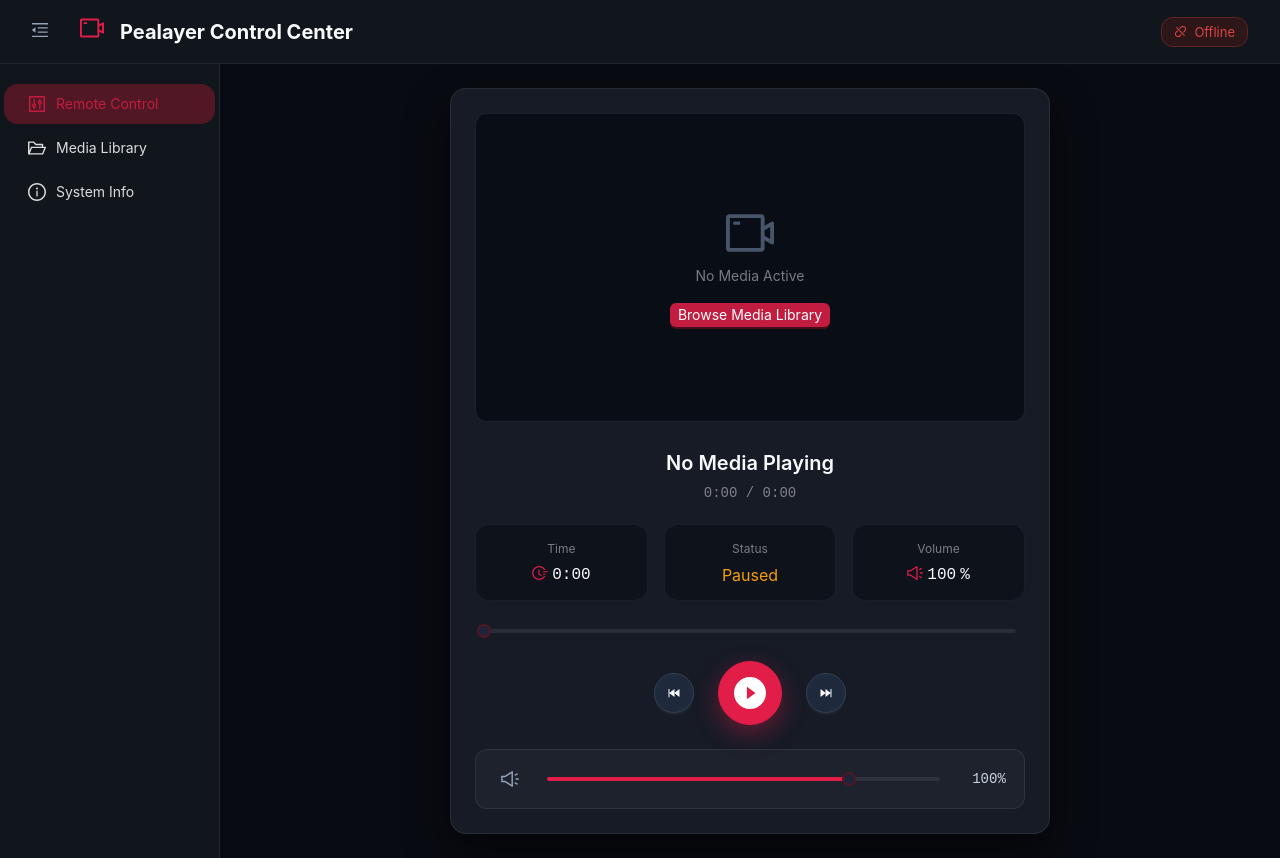
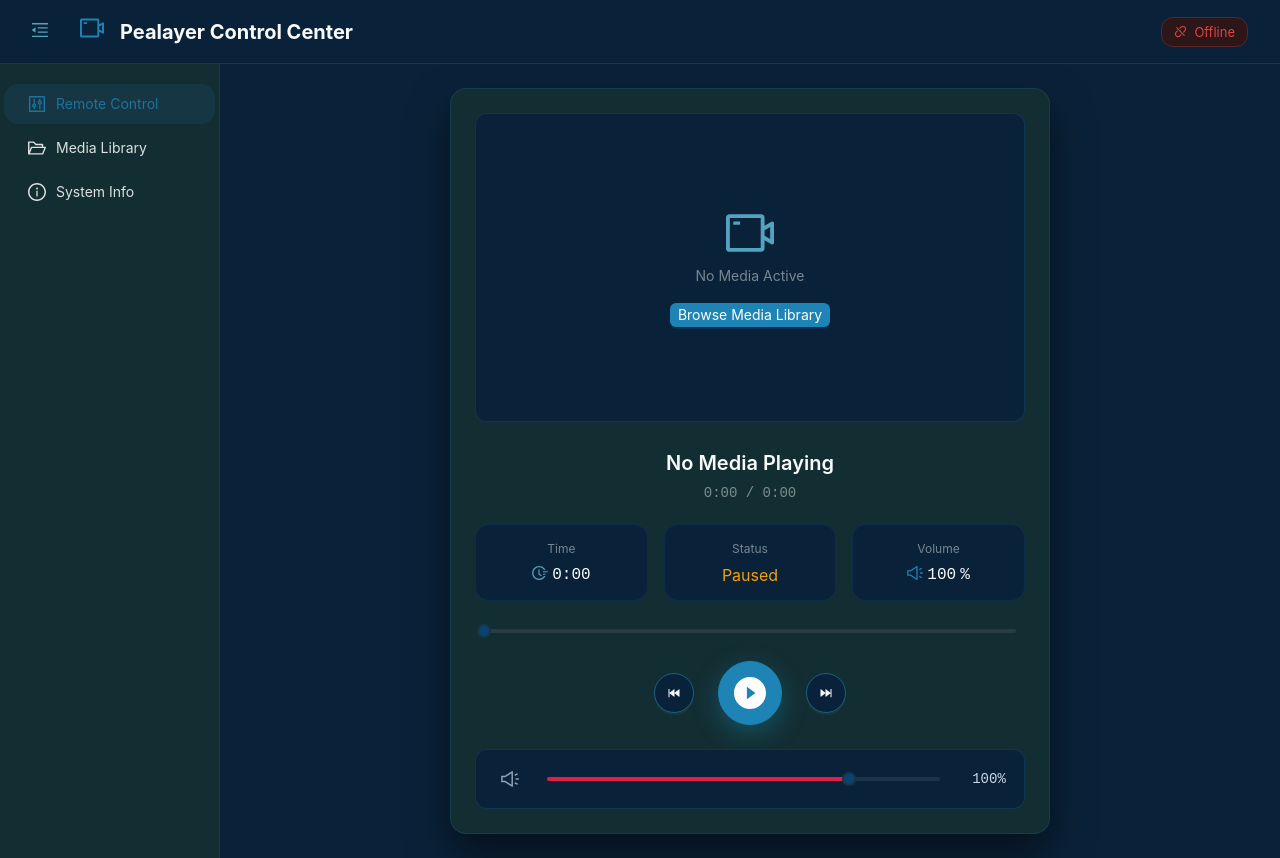
Before and after one commit to ToghrolTP/pealayer, a React (Vite) app in the folder web_ui/: page / in a window 1280 px wide. Built offline with nearby package versions, Linux system fonts and the light colour scheme; no server answers.

Commit message:
style(web_ui): update theme to Oceanic Prussian Blue palette

```diff
--- a/web_ui/index.html
+++ b/web_ui/index.html
@@ -8,7 +8,7 @@
       body {
         margin: 0;
         padding: 0;
-        background-color: #000000;
+        background-color: #0a2239;
         color: #f8fafc;
         font-family: -apple-system, BlinkMacSystemFont, 'Segoe UI', Roboto, 'Helvetica Neue', Arial, sans-serif;
       }
--- a/web_ui/src/App.tsx
+++ b/web_ui/src/App.tsx
@@ -118,15 +118,16 @@
       theme={{
         algorithm: theme.darkAlgorithm,
         token: {
-          colorPrimary: '#e11d48',
-          colorBgContainer: '#161b26',
-          colorBgBase: '#0b0c10',
+          colorPrimary: '#1d84b5',
+          colorBgContainer: '#132e32',
+          colorBgBase: '#0a2239',
+          colorBorder: 'rgba(23, 96, 135, 0.3)',
           borderRadius: 12,
           fontFamily: `-apple-system, BlinkMacSystemFont, 'Segoe UI', Roboto, 'Helvetica Neue', Arial, sans-serif`,
         },
       }}
     >
-      <Layout style={{ minHeight: '100vh', background: '#0b0c10' }}>
+      <Layout style={{ minHeight: '100vh', background: '#0a2239' }}>
         <HeaderBar
           collapsed={collapsed}
           onToggleCollapse={() => setCollapsed(!collapsed)}
@@ -134,7 +135,7 @@
           connectionMode={connectionMode}
         />
 
-        <Layout>
+        <Layout style={{ background: '#0a2239' }}>
           <Sider
             trigger={null}
             collapsible
@@ -142,8 +143,8 @@
             breakpoint="lg"
             onBreakpoint={(broken) => setCollapsed(broken)}
             style={{
-              background: '#11151c',
-              borderRight: '1px solid rgba(255, 255, 255, 0.08)',
+              background: '#132e32',
+              borderRight: '1px solid rgba(23, 96, 135, 0.3)',
             }}
             width={220}
           >
--- a/web_ui/src/components/HeaderBar.tsx
+++ b/web_ui/src/components/HeaderBar.tsx
@@ -29,8 +29,8 @@
     <Header
       style={{
         padding: '0 24px',
-        background: '#11151c',
-        borderBottom: '1px solid rgba(255, 255, 255, 0.08)',
+        background: '#0a2239',
+        borderBottom: '1px solid rgba(23, 96, 135, 0.4)',
         display: 'flex',
         alignItems: 'center',
         justifyContent: 'space-between',
@@ -45,10 +45,10 @@
           type="text"
           icon={collapsed ? <MenuUnfoldOutlined /> : <MenuFoldOutlined />}
           onClick={onToggleCollapse}
-          style={{ fontSize: 18, color: '#94a3b8' }}
+          style={{ fontSize: 18, color: '#53a2be' }}
         />
         <Space size="middle">
-          <VideoCameraOutlined style={{ fontSize: 24, color: '#e11d48' }} />
+          <VideoCameraOutlined style={{ fontSize: 24, color: '#1d84b5' }} />
           <Title level={4} style={{ margin: 0, color: '#f8fafc', fontWeight: 700 }}>
             Pealayer Control Center
           </Title>
--- a/web_ui/src/components/MediaLibraryTab.tsx
+++ b/web_ui/src/components/MediaLibraryTab.tsx
@@ -107,16 +107,16 @@
       render: (_: any, record: FileEntry) => (
         <Space size="middle">
           {record.is_dir ? (
-            <Avatar shape="square" icon={<FolderOutlined />} style={{ backgroundColor: '#1e293b', color: '#f59e0b' }} />
+            <Avatar shape="square" icon={<FolderOutlined />} style={{ backgroundColor: '#0a2239', color: '#53a2be' }} />
           ) : record.has_thumbnail ? (
             <Avatar
               shape="square"
               src={`/api/fs/thumbnail?path=${encodeURIComponent(record.path)}`}
               icon={<VideoCameraOutlined />}
-              style={{ backgroundColor: '#0f172a' }}
+              style={{ backgroundColor: '#0a2239' }}
             />
           ) : (
-            <Avatar shape="square" icon={<VideoCameraOutlined />} style={{ backgroundColor: '#1e293b', color: '#e11d48' }} />
+            <Avatar shape="square" icon={<VideoCameraOutlined />} style={{ backgroundColor: '#0a2239', color: '#1d84b5' }} />
           )}
 
           {record.is_dir ? (
@@ -143,7 +143,7 @@
         record.is_dir ? (
           <Tag color="warning">Folder</Tag>
         ) : record.is_media ? (
-          <Tag color="volcano">Media Video</Tag>
+          <Tag color="processing">Media Video</Tag>
         ) : (
           <Tag color="default">File</Tag>
         ),
@@ -168,7 +168,7 @@
               size="small"
               icon={<PlayCircleOutlined />}
               onClick={() => handlePlayMedia(record.path, record.name)}
-              style={{ borderRadius: 6, backgroundColor: '#e11d48' }}
+              style={{ borderRadius: 6, backgroundColor: '#1d84b5' }}
             >
               Play
             </Button>
@@ -216,9 +216,9 @@
     <Card
       bordered={false}
       style={{
-        background: '#161b26',
+        background: '#132e32',
         borderRadius: 16,
-        border: '1px solid rgba(255, 255, 255, 0.08)',
+        border: '1px solid rgba(23, 96, 135, 0.3)',
         boxShadow: '0 20px 40px rgba(0, 0, 0, 0.4)',
       }}
       bodyStyle={{ padding: 20 }}
@@ -242,17 +242,17 @@
           </Space>
 
           <Input
-            prefix={<SearchOutlined style={{ color: '#94a3b8' }} />}
+            prefix={<SearchOutlined style={{ color: '#53a2be' }} />}
             placeholder="Search media files..."
             allowClear
             value={searchQuery}
             onChange={(e) => setSearchQuery(e.target.value)}
-            style={{ width: 260, borderRadius: 8 }}
+            style={{ width: 260, borderRadius: 8, background: '#0a2239', borderColor: '#176087' }}
           />
         </div>
 
         {/* Current Path Breadcrumbs */}
-        <Breadcrumb items={breadcrumbItems} style={{ background: '#0e121b', padding: '8px 14px', borderRadius: 8, fontSize: 13 }} />
+        <Breadcrumb items={breadcrumbItems} style={{ background: '#0a2239', padding: '8px 14px', borderRadius: 8, fontSize: 13, border: '1px solid rgba(23, 96, 135, 0.3)' }} />
 
         {/* File Table */}
         <Spin spinning={loading}>
--- a/web_ui/src/components/PlayerInfoTab.tsx
+++ b/web_ui/src/components/PlayerInfoTab.tsx
@@ -28,38 +28,38 @@
       {/* System Statistics */}
       <Row gutter={[16, 16]}>
         <Col xs={24} sm={12} md={6}>
-          <Card bordered={false} style={{ background: '#161b26', borderRadius: 12 }}>
+          <Card bordered={false} style={{ background: '#0a2239', border: '1px solid rgba(23, 96, 135, 0.2)', borderRadius: 12 }}>
             <Statistic
               title={<Text type="secondary">Connection Type</Text>}
               value={connectionMode.toUpperCase()}
-              prefix={<ApiOutlined style={{ color: '#38bdf8' }} />}
-              valueStyle={{ color: '#38bdf8', fontSize: 18, fontWeight: 700 }}
+              prefix={<ApiOutlined style={{ color: '#53a2be' }} />}
+              valueStyle={{ color: '#53a2be', fontSize: 18, fontWeight: 700 }}
             />
           </Card>
         </Col>
         <Col xs={24} sm={12} md={6}>
-          <Card bordered={false} style={{ background: '#161b26', borderRadius: 12 }}>
+          <Card bordered={false} style={{ background: '#0a2239', border: '1px solid rgba(23, 96, 135, 0.2)', borderRadius: 12 }}>
             <Statistic
               title={<Text type="secondary">Playback Duration</Text>}
               value={formatTime(state.duration)}
-              prefix={<DesktopOutlined style={{ color: '#e11d48' }} />}
+              prefix={<DesktopOutlined style={{ color: '#1d84b5' }} />}
               valueStyle={{ color: '#f8fafc', fontSize: 18, fontFamily: 'monospace' }}
             />
           </Card>
         </Col>
         <Col xs={24} sm={12} md={6}>
-          <Card bordered={false} style={{ background: '#161b26', borderRadius: 12 }}>
+          <Card bordered={false} style={{ background: '#0a2239', border: '1px solid rgba(23, 96, 135, 0.2)', borderRadius: 12 }}>
             <Statistic
               title={<Text type="secondary">Volume Level</Text>}
               value={Math.round(state.volume || 100)}
               suffix="%"
-              prefix={<SoundOutlined style={{ color: '#f59e0b' }} />}
+              prefix={<SoundOutlined style={{ color: '#53a2be' }} />}
               valueStyle={{ color: '#f8fafc', fontSize: 18, fontFamily: 'monospace' }}
             />
           </Card>
         </Col>
         <Col xs={24} sm={12} md={6}>
-          <Card bordered={false} style={{ background: '#161b26', borderRadius: 12 }}>
+          <Card bordered={false} style={{ background: '#0a2239', border: '1px solid rgba(23, 96, 135, 0.2)', borderRadius: 12 }}>
             <Statistic
               title={<Text type="secondary">Player Engine</Text>}
               value="MPV Core"
@@ -75,16 +75,16 @@
         bordered={false}
         title={
           <Space>
-            <InfoCircleOutlined style={{ color: '#e11d48' }} />
+            <InfoCircleOutlined style={{ color: '#1d84b5' }} />
             <Title level={4} style={{ margin: 0, color: '#f8fafc' }}>
               System & Media Metadata
             </Title>
           </Space>
         }
         style={{
-          background: '#161b26',
+          background: '#132e32',
           borderRadius: 16,
-          border: '1px solid rgba(255, 255, 255, 0.08)',
+          border: '1px solid rgba(23, 96, 135, 0.3)',
         }}
       >
         <Descriptions bordered column={{ xs: 1, sm: 1, md: 2 }} size="middle">
--- a/web_ui/src/components/RemoteControlTab.tsx
+++ b/web_ui/src/components/RemoteControlTab.tsx
@@ -103,10 +103,10 @@
         <Card
           bordered={false}
           style={{
-            background: '#161b26',
+            background: '#132e32',
             borderRadius: 16,
             boxShadow: '0 20px 40px rgba(0, 0, 0, 0.5)',
-            border: '1px solid rgba(255, 255, 255, 0.08)',
+            border: '1px solid rgba(23, 96, 135, 0.3)',
           }}
           bodyStyle={{ padding: 24 }}
         >
@@ -115,10 +115,10 @@
             style={{
               width: '100%',
               aspectRatio: '16/9',
-              background: '#090d16',
+              background: '#0a2239',
               borderRadius: 12,
               overflow: 'hidden',
-              border: '1px solid rgba(255, 255, 255, 0.08)',
+              border: '1px solid rgba(23, 96, 135, 0.3)',
               display: 'flex',
               alignItems: 'center',
               justifyContent: 'center',
@@ -137,12 +137,12 @@
               />
             ) : (
               <Space direction="vertical" align="center">
-                <VideoCameraOutlined style={{ fontSize: 48, color: '#475569' }} />
+                <VideoCameraOutlined style={{ fontSize: 48, color: '#53a2be' }} />
                 <Text type="secondary" style={{ fontSize: 14 }}>
                   No Media Active
                 </Text>
                 {onOpenLibraryTab && (
-                  <Button type="primary" size="small" onClick={onOpenLibraryTab} style={{ marginTop: 8 }}>
+                  <Button type="primary" size="small" onClick={onOpenLibraryTab} style={{ marginTop: 8, backgroundColor: '#1d84b5' }}>
                     Browse Media Library
                   </Button>
                 )}
@@ -163,17 +163,17 @@
           {/* Quick Statistics Row */}
           <Row gutter={16} style={{ marginBottom: 24, textAlign: 'center' }}>
             <Col span={8}>
-              <Card size="small" style={{ background: '#0e121b', border: '1px solid rgba(255,255,255,0.05)' }}>
+              <Card size="small" style={{ background: '#0a2239', border: '1px solid rgba(23, 96, 135, 0.2)' }}>
                 <Statistic
                   title={<Text type="secondary" style={{ fontSize: 12 }}>Time</Text>}
                   value={formatTime(state.playback_time)}
-                  prefix={<FieldTimeOutlined style={{ color: '#e11d48' }} />}
+                  prefix={<FieldTimeOutlined style={{ color: '#53a2be' }} />}
                   valueStyle={{ fontSize: 16, color: '#f8fafc', fontFamily: 'monospace' }}
                 />
               </Card>
             </Col>
             <Col span={8}>
-              <Card size="small" style={{ background: '#0e121b', border: '1px solid rgba(255,255,255,0.05)' }}>
+              <Card size="small" style={{ background: '#0a2239', border: '1px solid rgba(23, 96, 135, 0.2)' }}>
                 <Statistic
                   title={<Text type="secondary" style={{ fontSize: 12 }}>Status</Text>}
                   value={state.playing ? 'Playing' : 'Paused'}
@@ -182,12 +182,12 @@
               </Card>
             </Col>
             <Col span={8}>
-              <Card size="small" style={{ background: '#0e121b', border: '1px solid rgba(255,255,255,0.05)' }}>
+              <Card size="small" style={{ background: '#0a2239', border: '1px solid rgba(23, 96, 135, 0.2)' }}>
                 <Statistic
                   title={<Text type="secondary" style={{ fontSize: 12 }}>Volume</Text>}
                   value={Math.round(state.volume || 100)}
                   suffix="%"
-                  prefix={<SoundOutlined style={{ color: '#e11d48' }} />}
+                  prefix={<SoundOutlined style={{ color: '#1d84b5' }} />}
                   valueStyle={{ fontSize: 16, color: '#f8fafc', fontFamily: 'monospace' }}
                 />
               </Card>
@@ -201,8 +201,8 @@
               onChange={handleSeekChange}
               onAfterChange={handleSeekAfterChange}
               tooltip={{ formatter: (val) => `${val?.toFixed(0)}%` }}
-              trackStyle={{ backgroundColor: '#e11d48' }}
-              handleStyle={{ borderColor: '#e11d48', backgroundColor: '#e11d48' }}
+              trackStyle={{ backgroundColor: '#1d84b5' }}
+              handleStyle={{ borderColor: '#53a2be', backgroundColor: '#1d84b5' }}
             />
           </div>
 
@@ -218,7 +218,7 @@
                     sendCmd('seek', { seconds: -10 });
                     message.info('Seeked -10 seconds');
                   }}
-                  style={{ background: '#1e293b', borderColor: '#334155', color: '#f8fafc' }}
+                  style={{ background: '#0a2239', borderColor: '#176087', color: '#f8fafc' }}
                 />
               </Tooltip>
             </Col>
@@ -229,10 +229,10 @@
                   style={{
                     width: 64,
                     height: 64,
-                    background: '#e11d48',
-                    borderColor: '#e11d48',
+                    background: '#1d84b5',
+                    borderColor: '#1d84b5',
                     color: '#fff',
-                    boxShadow: '0 8px 24px rgba(225, 29, 72, 0.4)',
+                    boxShadow: '0 8px 24px rgba(29, 132, 181, 0.4)',
                   }}
                   icon={
                     state.playing ? (
@@ -258,7 +258,7 @@
                     sendCmd('seek', { seconds: 10 });
                     message.info('Seeked +10 seconds');
                   }}
-                  style={{ background: '#1e293b', borderColor: '#334155', color: '#f8fafc' }}
+                  style={{ background: '#0a2239', borderColor: '#176087', color: '#f8fafc' }}
                 />
               </Tooltip>
             </Col>
@@ -267,10 +267,10 @@
           {/* Volume Control */}
           <div
             style={{
-              background: 'rgba(255, 255, 255, 0.03)',
+              background: '#0a2239',
               padding: '12px 18px',
               borderRadius: 12,
-              border: '1px solid rgba(255, 255, 255, 0.08)',
+              border: '1px solid rgba(23, 96, 135, 0.3)',
             }}
           >
             <Row align="middle" gutter={16}>
```
Also changed, not shown: web_ui/src/components/RemoteControl.tsx (+18 -19 lines), 2 other files (tests, documents, lock files or other folders).
